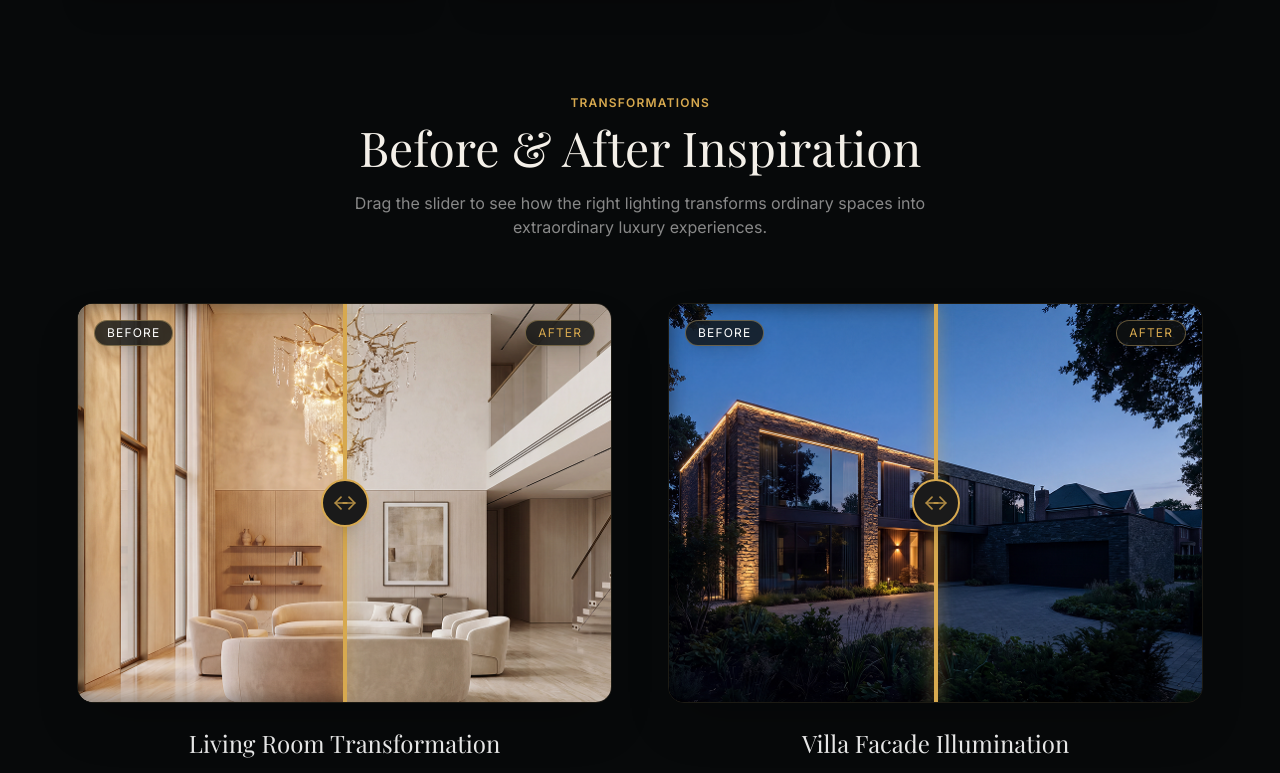
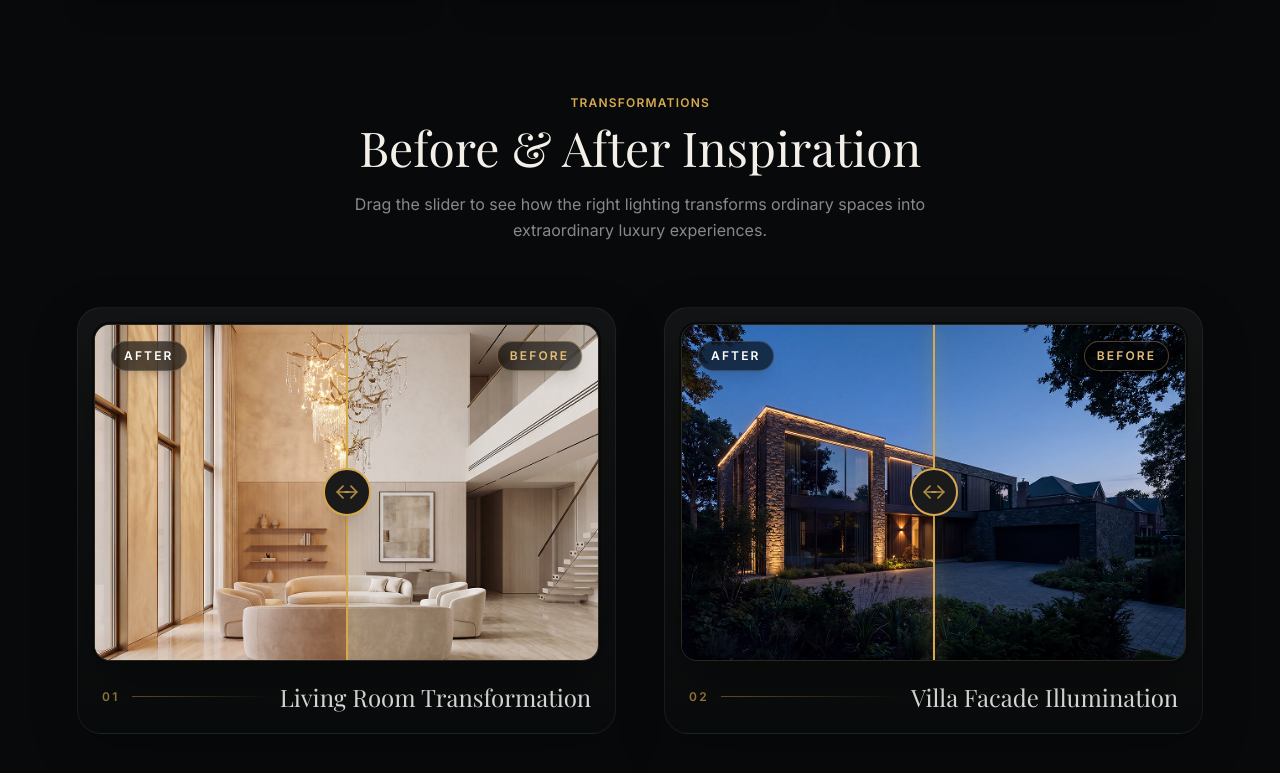
Before and after one commit to ayatiworkstechnologies/ashiklights, a Next.js app: page / in a window 1280 px wide. Shown: the part 4107-4880 px from the top of the page. Built offline with nearby package versions, Linux system fonts and the light colour scheme; a web font is replaced by a local one.

Commit message:
13/7/2026 update for corrections

```diff
--- a/components/sections/BeforeAfter.tsx
+++ b/components/sections/BeforeAfter.tsx
@@ -1,81 +1,123 @@
 "use client";
+
+import Image from "next/image";
 import { useState } from "react";
-import { Title } from "../ui/Title";
 import { Icon } from "../ui/Icon";
 
-function Slider({ before, after }: { before: string, after: string }) {
+type SliderProps = {
+  before: string;
+  after: string;
+  title: string;
+};
+
+function Slider({ before, after, title }: SliderProps) {
   const [sliderPos, setSliderPos] = useState(50);
 
   return (
-    <div className="relative h-64 md:h-[400px] w-full rounded-2xl overflow-hidden border border-border-gold/30 group shadow-2xl">
-      {/* Before Image (Background) */}
+    <div className="group relative aspect-[3/2] w-full overflow-hidden rounded-xl border border-border-gold/40 bg-surface shadow-[0_20px_55px_rgba(0,0,0,0.35)] ring-offset-2 ring-offset-background transition-shadow focus-within:ring-2 focus-within:ring-gold/70 md:rounded-2xl">
+      {/* Before stays on the right as the base image. */}
+      <Image
+        src={before}
+        alt={`${title} before lighting installation`}
+        fill
+        sizes="(min-width: 768px) 44vw, 92vw"
+        className="object-cover"
+      />
+
+      {/* After is revealed from the left as the handle moves. */}
       <div
-        className="absolute inset-0 bg-cover bg-center"
-        style={{ backgroundImage: `url(${before})` }}
-      />
-      <span className="absolute top-4 left-4 z-10 px-3 py-1 border border-gold-light/40 rounded-full bg-surface/80 backdrop-blur-md text-[10px] md:text-xs tracking-widest text-white shadow-lg">BEFORE</span>
+        className="absolute inset-0 overflow-hidden shadow-[inset_-12px_0_24px_rgba(0,0,0,0.22)]"
+        style={{ clipPath: `inset(0 ${100 - sliderPos}% 0 0)` }}
+      >
+        <Image
+          src={after}
+          alt={`${title} after lighting installation`}
+          fill
+          sizes="(min-width: 768px) 44vw, 92vw"
+          className="object-cover"
+        />
+      </div>
 
-      {/* After Image (Foreground, Clipped) */}
-      <div
-        className="absolute inset-0 bg-cover bg-center shadow-[inset_0_0_20px_rgba(0,0,0,0.5)]"
-        style={{
-          backgroundImage: `url(${after})`,
-          clipPath: `inset(0 ${100 - sliderPos}% 0 0)`
-        }}
-      />
-      <span className="absolute top-4 right-4 z-10 px-3 py-1 border border-gold-light/40 rounded-full bg-surface/80 backdrop-blur-md text-[10px] md:text-xs tracking-widest text-gold shadow-lg">AFTER</span>
+      <span className="absolute left-3 top-3 z-10 rounded-full border border-white/15 bg-black/60 px-3 py-1.5 text-[10px] font-semibold tracking-[0.18em] text-white shadow-lg backdrop-blur-md md:left-4 md:top-4 md:text-xs">
+        AFTER
+      </span>
+      <span className="absolute right-3 top-3 z-10 rounded-full border border-gold-light/35 bg-black/60 px-3 py-1.5 text-[10px] font-semibold tracking-[0.18em] text-gold-light shadow-lg backdrop-blur-md md:right-4 md:top-4 md:text-xs">
+        BEFORE
+      </span>
 
-      {/* Invisible Range Input */}
       <input
         type="range"
         min="0"
         max="100"
         value={sliderPos}
-        onChange={(e) => setSliderPos(Number(e.target.value))}
-        className="absolute inset-0 w-full h-full opacity-0 cursor-ew-resize z-20"
+        aria-label={`Compare before and after for ${title}`}
+        aria-valuetext={`${sliderPos}% after, ${100 - sliderPos}% before`}
+        onChange={(event) => setSliderPos(Number(event.target.value))}
+        className="absolute inset-0 z-20 h-full w-full cursor-ew-resize touch-pan-y opacity-0"
       />
 
-      {/* Visual Slider Line & Handle */}
       <div
-        className="absolute top-0 bottom-0 w-1 bg-gold pointer-events-none z-10 shadow-[0_0_15px_rgba(215,169,79,0.8)]"
-        style={{ left: `${sliderPos}%`, transform: 'translateX(-50%)' }}
+        className="pointer-events-none absolute bottom-0 top-0 z-10 w-0.5 bg-gold shadow-[0_0_18px_rgba(215,169,79,0.9)]"
+        style={{ left: `${sliderPos}%`, transform: "translateX(-50%)" }}
       >
-        <div className="absolute top-1/2 left-1/2 -translate-x-1/2 -translate-y-1/2 w-10 h-10 md:w-12 md:h-12 rounded-full bg-surface-light border-2 border-gold shadow-xl flex items-center justify-center text-gold transition-transform duration-300 group-hover:scale-110">
-          <Icon name="arrowRight" className="w-4 h-4 md:w-5 md:h-5 rotate-180 absolute left-1.5 md:left-2 opacity-80" />
-          <Icon name="arrowRight" className="w-4 h-4 md:w-5 md:h-5 absolute right-1.5 md:right-2 opacity-80" />
+        <div className="absolute left-1/2 top-1/2 flex h-10 w-10 -translate-x-1/2 -translate-y-1/2 items-center justify-center rounded-full border-2 border-gold bg-surface-light text-gold shadow-xl transition-transform duration-300 group-hover:scale-110 md:h-11 md:w-11 lg:h-12 lg:w-12">
+          <Icon name="arrowRight" className="absolute left-1.5 h-4 w-4 rotate-180 opacity-80 md:left-2 md:h-5 md:w-5" />
+          <Icon name="arrowRight" className="absolute right-1.5 h-4 w-4 opacity-80 md:right-2 md:h-5 md:w-5" />
         </div>
       </div>
     </div>
   );
 }
 
+const transformations = [
+  {
+    title: "Living Room Transformation",
+    before: "/images/be-1.png",
+    after: "/images/af-1.png",
+  },
+  {
+    title: "Villa Facade Illumination",
+    before: "/images/be.png",
+    after: "/images/af.png",
+  },
+];
+
 export function BeforeAfter() {
   return (
-    <section className="pt-24 px-4 md:px-[6%]">
-      <div className="text-center mb-12 md:mb-16">
-        <p className="text-xs tracking-widest text-gold font-semibold mb-3 uppercase reveal-scale">Transformations</p>
-        <h2 className="font-playfair text-3xl md:text-5xl mb-5 reveal-left">Before & After Inspiration</h2>
-        <p className="text-text-muted max-w-2xl mx-auto text-sm md:text-base reveal-right">Drag the slider to see how the right lighting transforms ordinary spaces into extraordinary luxury experiences.</p>
-      </div>
+    <section className="px-4 pt-20 md:px-[5%] md:pt-24 lg:px-[6%]">
+      <div className="mx-auto max-w-7xl">
+        <div className="mb-10 text-center md:mb-12 lg:mb-16">
+          <p className="reveal-scale mb-3 text-xs font-semibold uppercase tracking-widest text-gold">
+            Transformations
+          </p>
+          <h2 className="reveal-left mb-4 font-playfair text-3xl md:text-4xl lg:mb-5 lg:text-5xl">
+            Before &amp; After Inspiration
+          </h2>
+          <p className="reveal-right mx-auto max-w-2xl text-sm leading-relaxed text-text-muted md:text-base">
+            Drag the slider to see how the right lighting transforms ordinary
+            spaces into extraordinary luxury experiences.
+          </p>
+        </div>
 
-      <div className="grid grid-cols-1 lg:grid-cols-2 gap-10 md:gap-14">
-        {[
-          [
-            "Living Room Transformation",
-            "/images/be-1.png",
-            "/images/af-1.png",
-          ],
-          [
-            "Villa Facade Illumination",
-            "/images/be.png",
-            "/images/af.png",
-          ],
-        ].map(([title, before, after]) => (
-          <article key={title} className="flex flex-col gap-6 reveal">
-            <Slider before={before} after={after} />
-            <h3 className="font-playfair text-xl md:text-2xl text-center text-white/90 drop-shadow-sm">{title}</h3>
-          </article>
-        ))}
+        <div className="grid grid-cols-1 gap-7 md:grid-cols-2 md:gap-6 lg:gap-10 xl:gap-12">
+          {transformations.map((transformation, index) => (
+            <article
+              key={transformation.title}
+              className="reveal overflow-hidden rounded-2xl border border-white/[0.06] bg-gradient-to-b from-surface-hover/80 to-surface/30 p-2.5 shadow-[0_16px_50px_rgba(0,0,0,0.2)] md:p-3 lg:rounded-3xl lg:p-4"
+            >
+              <Slider {...transformation} />
+              <div className="flex items-center gap-3 px-2 pb-1 pt-4 md:gap-2 md:px-1 md:pt-4 lg:gap-3 lg:px-2 lg:pt-5">
+                <span className="text-[10px] font-semibold tracking-[0.2em] text-gold/70 md:text-xs">
+                  0{index + 1}
+                </span>
+                <span className="h-px flex-1 bg-gradient-to-r from-gold/45 to-transparent" />
+                <h3 className="font-playfair text-base text-white/90 md:text-lg lg:text-xl xl:text-2xl">
+                  {transformation.title}
+                </h3>
+              </div>
+            </article>
+          ))}
+        </div>
       </div>
     </section>
   );
```
